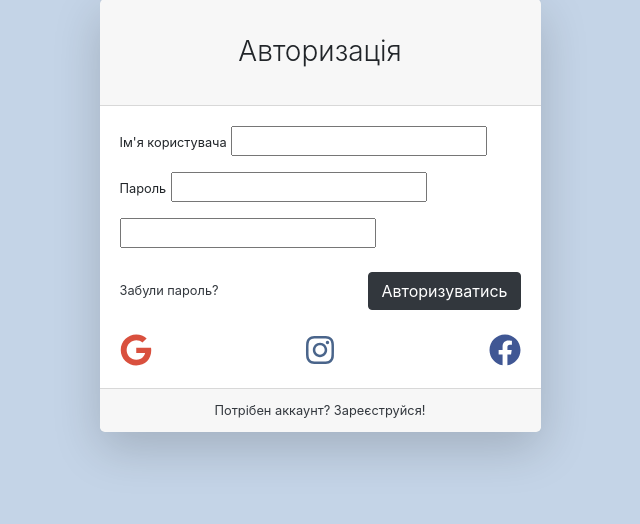
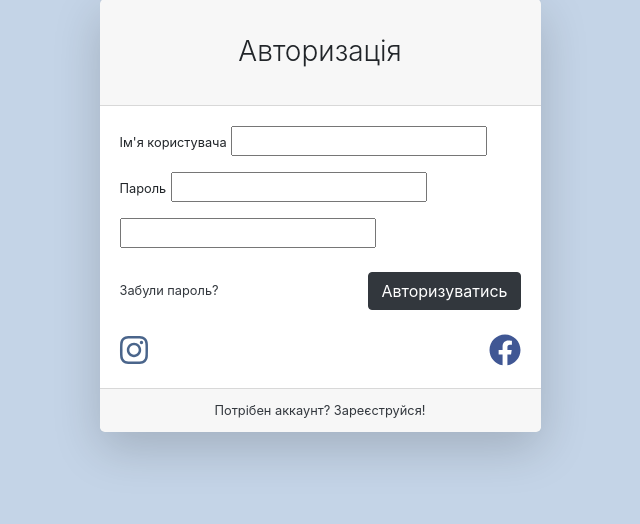
Before and after one commit to ivertepny/courseproject, a Django app: template users/templates/users/login.html in a window 1280 px wide. Shown: the part 49-573 px from the top of the page, without its empty margins (320-960 px from the left). Run offline with Django 5.2, Linux system fonts and the light colour scheme; the template is opened without the code that fills it, so the values that code supplies are empty, except form fields; tables that the repository leaves empty hold one stand-in row (values such as "Sample post"); form fields are guessed from the names that the template uses; some libraries are stand-ins or nearby versions.

Commit message:
fix login.html 2

```diff
--- a/users/templates/users/login.html
+++ b/users/templates/users/login.html
@@ -56,9 +56,9 @@
 {#                                        <i class="fab fa-google fa-2x" style="color: #d9503e;"></i>#}
 {#                                    </a>#}
 
-                                    <a href="{% url "social:begin" "google-oauth2" %}">
-                                        <i class="fab fa-google fa-2x" style="color: #d9503e;"></i>
-                                    </a>
+{#                                    <a href="{% url "social:begin" "google-oauth2" %}">#}
+{#                                        <i class="fab fa-google fa-2x" style="color: #d9503e;"></i>#}
+{#                                    </a>#}
 
 
                                     <a href="#">
```
